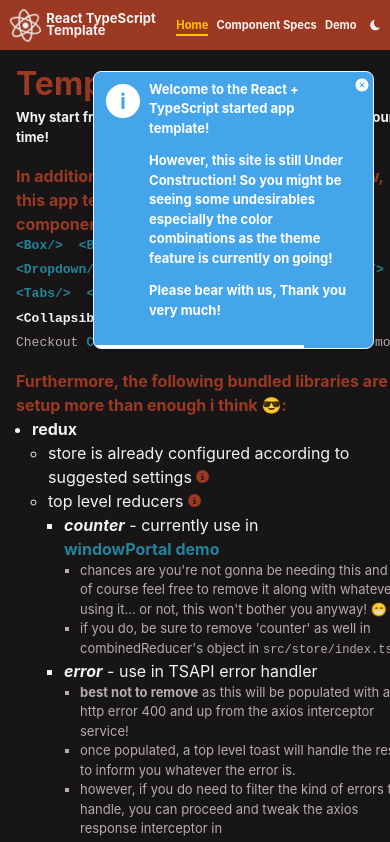
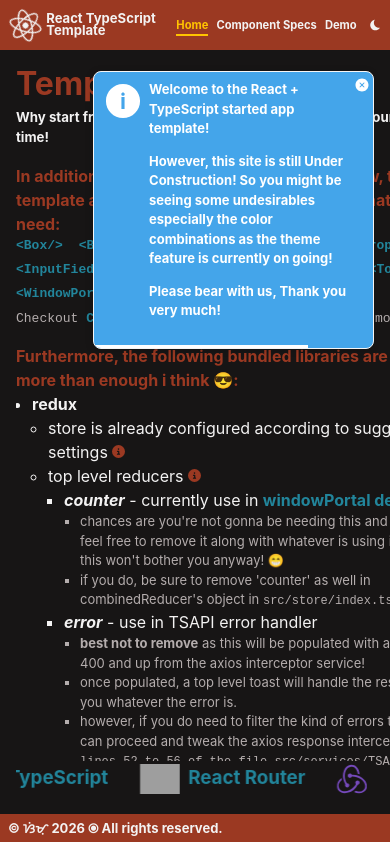
Before and after one commit to jaosimt/ts-app-template, a React (Create React App) app: page / in a window 390 px wide. Shown: the top 842 px of the page. Built offline with nearby package versions, Linux system fonts and the light colour scheme; grey boxes are pictures that could not be loaded.

Commit message:
* fix customScrollbar to adapt accent color based on current selected theme * modified content behavior   - fixed content height for pathname "/" only

```diff
--- a/src/App.scss
+++ b/src/App.scss
@@ -6,15 +6,15 @@
   overflow       : hidden;
 
   header {
-    position         : sticky;
-    height           : 60px;
-    top              : 0;
-    display          : flex;
-    align-items      : center;
-    justify-content  : space-between;
-    padding          : 0.5rem;
-    gap              : 0.5rem;
-    z-index          : 3;
+    position        : relative;
+    height          : 60px;
+    top             : 0;
+    display         : flex;
+    align-items     : center;
+    justify-content : space-between;
+    padding         : 0.5rem;
+    gap             : 0.5rem;
+    z-index         : 3;
 
     > a {
       padding : 0;
@@ -22,23 +22,30 @@
   }
 
   main {
-    position         : relative;
-    width            : 100vw;
-    min-height       : calc(100vh - 100px);
-    display          : flex;
-    padding          : 2rem;
+    position : relative;
+    width    : 100vw;
+    display  : flex;
+    padding  : 1rem 0 1rem 2rem;
+
+    .content-wrapper {
+      width      : 100%;
+      height     : 100%;
+      padding    : 0 2rem 0 0;
+      overflow-y : auto;
+      overflow-x : hidden;
+    }
   }
 
   footer {
-    position         : sticky;
-    bottom           : 0;
-    z-index          : 1;
-    height           : 40px;
-    display          : flex;
-    align-items      : center;
-    padding          : 0.5rem;
-    font-size        : small;
-    font-weight      : 700;
+    position    : relative;
+    bottom      : 0;
+    z-index     : 1;
+    height      : 40px;
+    display     : flex;
+    align-items : center;
+    padding     : 0.5rem;
+    font-size   : small;
+    font-weight : 700;
   }
 }
 
@@ -46,11 +53,11 @@ body {
   &.dark {
     #react-ts-template {
       header {
-        border-bottom    : 10px solid v.$baseColorDark;
+        border-bottom : 10px solid v.$baseColorDark;
       }
 
       footer {
-        border-top       : 10px solid v.$baseColorDark;
+        border-top : 10px solid v.$baseColorDark;
       }
 
       header, footer {
@@ -62,11 +69,11 @@ body {
   &.light {
     #react-ts-template {
       header {
-        border-bottom    : 10px solid v.$baseColor;
+        border-bottom : 10px solid v.$baseColor;
       }
 
       footer {
-        border-top       : 10px solid v.$baseColor;
+        border-top : 10px solid v.$baseColor;
       }
 
       header, footer {
@@ -89,7 +96,19 @@ body {
     }
 
     main {
-      padding : 0 1rem 1rem;
+      padding : 0 0 1rem 1rem;
+
+      .content-wrapper {
+        width      : 100%;
+        height     : 100%;
+        padding    : 0 1rem 0 0;
+        overflow-y : auto;
+        overflow-x : hidden;
+      }
+    }
+
+    .marquee {
+      width : calc(100% - 2rem);
     }
   }
 }
--- a/src/App.tsx
+++ b/src/App.tsx
@@ -3,6 +3,7 @@ import { IoIosMoon } from 'react-icons/io';
 import {IoCloudOffline, IoLogoReact, IoSunny} from 'react-icons/io5';
 import { connect } from 'react-redux';
 import { Link, useLocation } from 'react-router';
+import styled from 'styled-components';
 import { ReactIcon } from './components/partials';
 import CollapsibleLink from './components/partials/collapsibleLink';
 import Modal from './components/partials/modal';
@@ -19,6 +20,12 @@ import './styles/animations.scss';
 import './styles/tippy.scss';
 import {getTheme, toggleTheme} from "./slices/theme";
 import {useAppDispatch} from "./hooks";
+
+const StyledMain = styled.main<{
+    $fixed?: boolean;
+}>`
+    ${props => props.$fixed ? 'height: calc(100vh - 100px)' : 'min-height: calc(100vh - 100px)'};
+`;
 
 const App = ({error, theme}: { error: any, theme: ThemeProp }) => {
     const dispatch = useAppDispatch();
@@ -104,7 +111,11 @@ const App = ({error, theme}: { error: any, theme: ThemeProp }) => {
             <ReactIcon className={'hover-scale'} style={{padding: 0, cursor: 'pointer'}} icon={theme === Theme.DARK ? IoIosMoon : IoSunny}
                        size={28} onClick={() => dispatch(toggleTheme())}/>
         </header>
-        <main>{<ContentRouter theme={theme}/>}</main>
+        <StyledMain $fixed={pathname === '/'}>
+            <div className="content-wrapper">
+                {<ContentRouter theme={theme}/>}
+            </div>
+        </StyledMain>
         <footer className={'display-flex justify-content-space-between align-items-center'}>
             <span>&copy; ᜐᜒᜋᜓ {new Date().getFullYear()} {targetUnicode} All rights reserved.</span>
         </footer>
--- a/src/components/pages/home/index.tsx
+++ b/src/components/pages/home/index.tsx
@@ -25,7 +25,7 @@ const WrappingDiv = styled.div`
     align-items: center;
     gap: 0.5rem 1rem;
     justify-content: space-between;
-    width: calc(100% - 4rem);
+    width: 100%;
 
     > :first-child {
         width : 70%;
@@ -120,7 +120,7 @@ const bundledLibs = () => <>
 
 const Home: FC<{ theme: ThemeProp }> = ({theme}) => {
     return <div data-component={'home'}
-                className={'trim display-flex gap-0p5-1 justify-content-space-between width-100p height-auto'}>
+                className={'trim display-flex gap-0p5-1 justify-content-space-between width-100p height-auto pb-3'}>
         <div className={'display-flex flex-direction-column gap-1 justify-content-space-between'}>
             <div>
                 <h1 className={'m-0 accent-text'}>Templates are good!</h1>
--- a/src/components/partials/toast/toast.tsx
+++ b/src/components/partials/toast/toast.tsx
@@ -100,7 +100,7 @@ const ProgressBar = styled.div<{
 
 const Toast: FC<any> = ({id: elId, toast, zIndex, selectElementOnTop}) => {
     const dispatch = useAppDispatch();
-    const location = useLocation();
+    const {pathname} = useLocation();
 
     const {message, options} = toast;
     const {theme = 'outlined', type = 'info', position = 'top-right', duration = 0, width = 200, omitIcon = false} = options || {};
@@ -124,13 +124,13 @@ const Toast: FC<any> = ({id: elId, toast, zIndex, selectElementOnTop}) => {
     const [top, setTop] = useState<CSSUnit>('-7em');
     const [opacity, setOpacity] = useState<number>(1);
 
-    const prevPathname = usePrevious(location.pathname);
+    const prevPathname = usePrevious(pathname);
 
     useEffect(() => {
         if (isNullOrUndefined(prevPathname) || !closeOnPageChange) return;
-        if (location.pathname !== prevPathname) closeHandler();
+        if (pathname !== prevPathname) closeHandler();
         // eslint-disable-next-line
-    }, [location.pathname]);
+    }, [pathname]);
 
     useEffect(() => {
         setTop(`${toast.top}px`);
--- a/src/navs/index.tsx
+++ b/src/navs/index.tsx
@@ -11,7 +11,7 @@ import {$secondaryColor, $secondaryColorDark} from "../styles/variables";
 export const NavigationMain = ({theme}: { theme: ThemeProp }) => {
     const navRef = useRef<HTMLElement>(null);
 
-    const location = useLocation();
+    const {pathname} = useLocation();
 
     const [abVisible, setAbVisible] = useState(true);
     const [activeBar, setActiveBar] = useState({
@@ -45,7 +45,7 @@ export const NavigationMain = ({theme}: { theme: ThemeProp }) => {
         (JSON.stringify(nextActiveBar) !== JSON.stringify(activeBar)) && setActiveBar(nextActiveBar);
 
         // eslint-disable-next-line
-    }, [location.pathname, navRef.current, activeBar.transition]);
+    }, [pathname, navRef.current, activeBar.transition]);
 
     return <nav ref={navRef} data-nav={'top'} className={'position-relative'} style={{
         width: '100%',
--- a/src/styles/animations.scss
+++ b/src/styles/animations.scss
@@ -1,14 +1,24 @@
-@use 'mixins' as m;
+@use "mixins" as m;
+@use "variables" as v;
 
 .spin { @include m.spin(); }
+
 .spin-3 { @include m.spin(3s); }
+
 .spin-7 { @include m.spin(7s); }
+
 .spin-21 { @include m.spin(21s); }
+
 .spin-28 { @include m.spin(28s); }
+
 .spin-35 { @include m.spin(35s); }
+
 .spin-42 { @include m.spin(42s); }
+
 .spin-42 { @include m.spin(49s); }
+
 .spin-70 { @include m.spin(70s); }
+
 .spin-700 { @include m.spin(700s); }
 
 .transition-200 {
@@ -24,16 +34,29 @@
 }
 
 .marquee {
-  position: relative;
-  width: 100vw;
-  max-width: 100%;
-  overflow-x: hidden;
-  height: 35px;
+  position   : fixed;
+  bottom     : 3rem;
+  width      : calc(100% - 4rem);
+  overflow-x : hidden;
+  height     : 35px;
 
   > div {
-    position: absolute;
-    //white-space: nowrap;
-    will-change: transform;
-    animation: marquee 49s linear infinite;
+    position    : absolute;
+    will-change : transform;
+    animation   : marquee 49s linear infinite;
   }
 }
+
+body {
+  &.dark {
+    .marquee {
+      background-color : v.$baseColorDark;
+    }
+  }
+
+  &.light {
+    .marquee {
+      background-color : v.$baseColor;
+    }
+  }
+}
--- a/src/styles/tags.scss
+++ b/src/styles/tags.scss
@@ -34,13 +34,13 @@ select {
 }
 
 code {
-  font-family      : v.$codeFontFamily;
-  padding          : 0.2rem;
-  display          : block;
-  unicode-bidi     : isolate;
-  white-space      : pre;
-  margin-block     : 1em 1em;
-  font-size        : smaller;
+  font-family  : v.$codeFontFamily;
+  padding      : 0.2rem;
+  display      : block;
+  unicode-bidi : isolate;
+  white-space  : pre;
+  margin-block : 1em 1em;
+  font-size    : smaller;
 }
 
 textarea {
@@ -60,7 +60,7 @@ input {
   min-height    : 33px;
 
   &::placeholder {
-    opacity: 0.3;
+    opacity : 0.3;
   }
 
   &:focus {
@@ -119,12 +119,12 @@ link {
   }
 }
 
-div, body {
-  @include m.customScrollbar();
-}
-
 body {
   &.dark {
+    @include m.customScrollbar(v.$accentColorDark);
+
+    * { @include m.customScrollbar(v.$accentColorDark); }
+
     a,
     link {
       &:not(.nav-link) {
@@ -134,6 +134,10 @@ body {
   }
 
   &.light {
+    @include m.customScrollbar(v.$accentColor);
+
+    * { @include m.customScrollbar(v.$accentColor); }
+
     a,
     link {
       &:not(.nav-link) {
```
